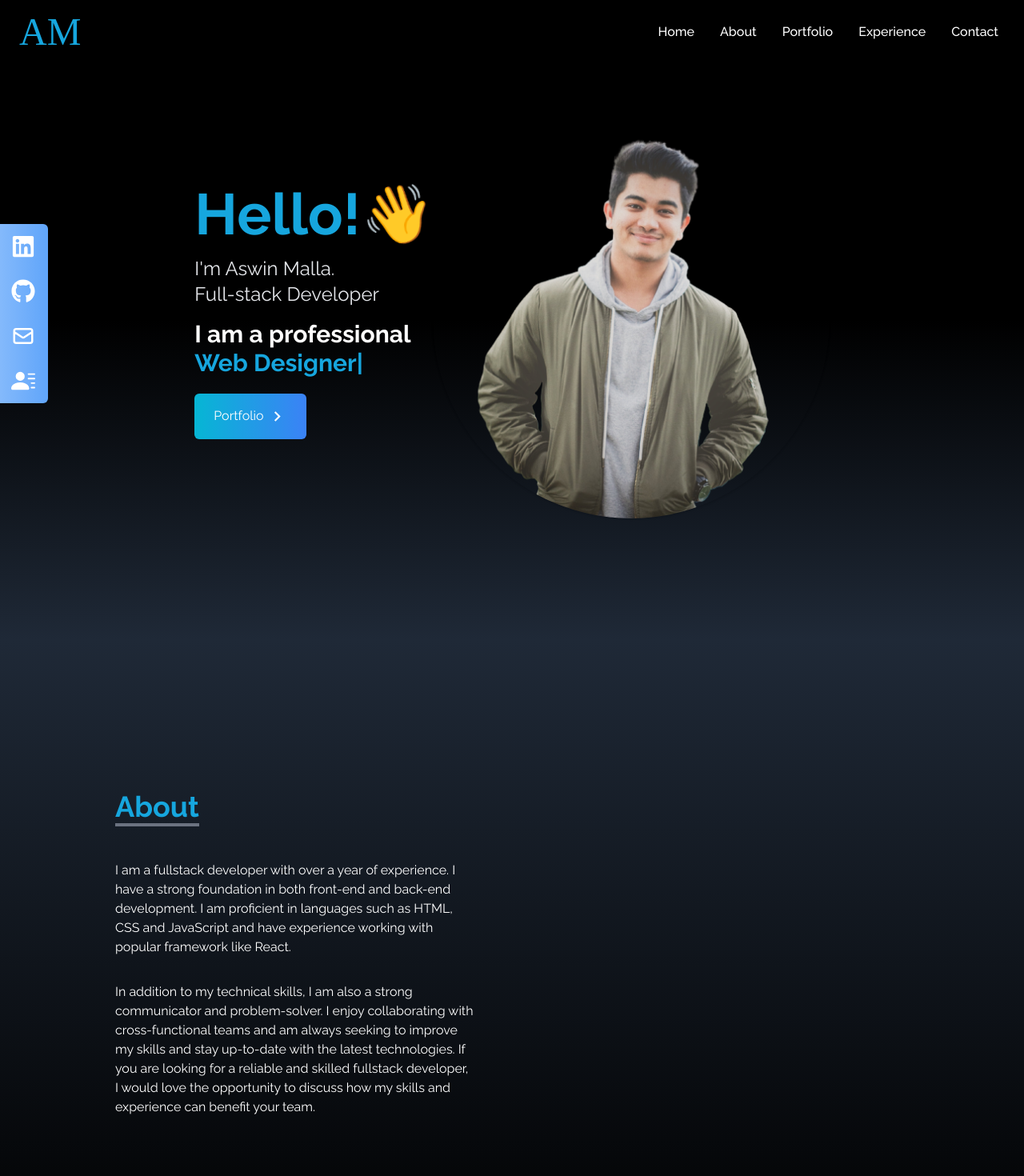
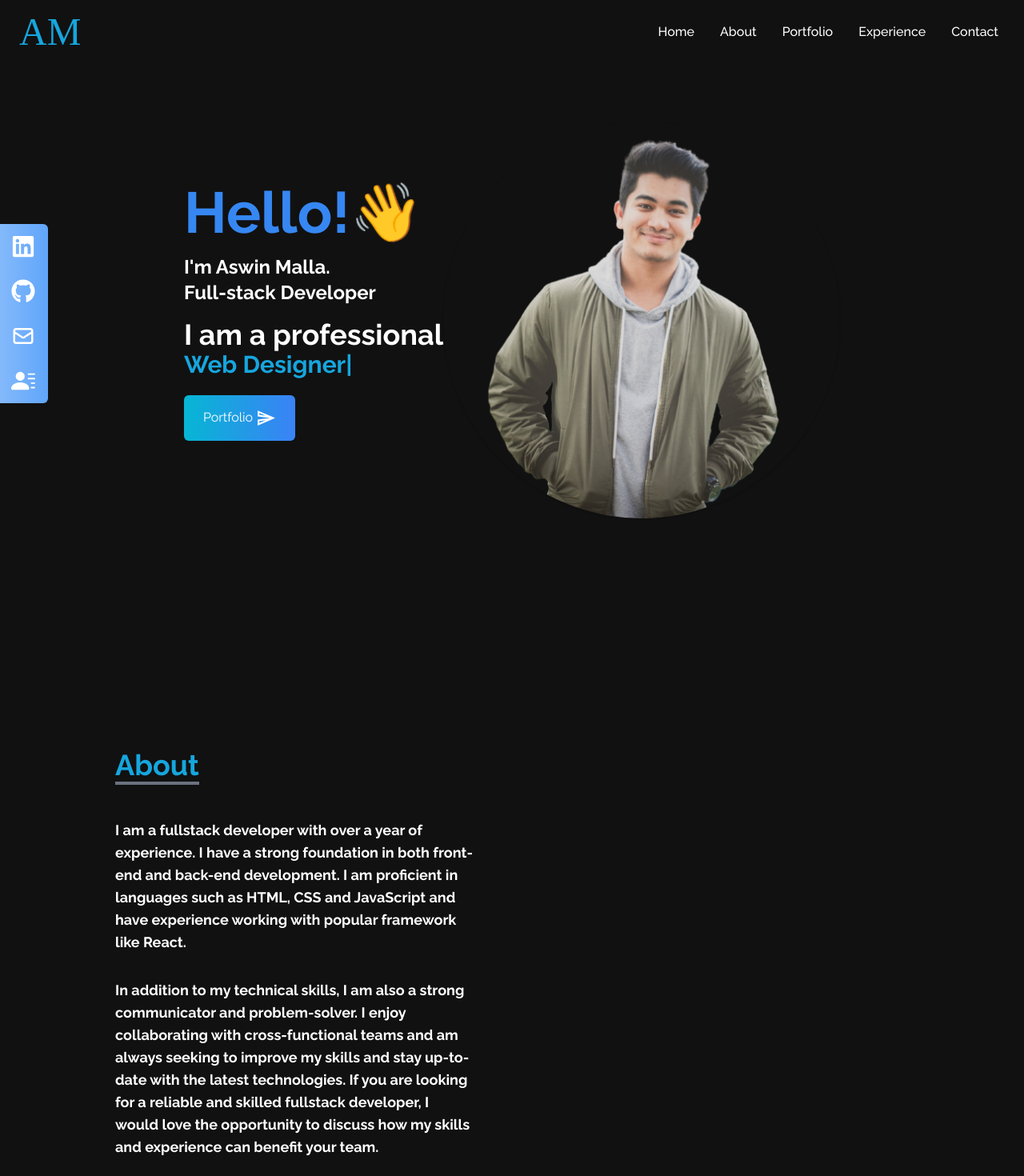
Before and after one commit to AMT98/Portfolio-Aswin, a React (Create React App) app: page / in a window 1280 px wide. Shown: the top 1470 px of the page at 80% size. Built offline with nearby package versions, Linux system fonts and the light colour scheme.

Commit message:
Add bg-color for all componenets

```diff
--- a/src/components/About.jsx
+++ b/src/components/About.jsx
@@ -4,7 +4,7 @@ const About = () => {
   return (
     <div
       name="about"
-      className="w-full h-screen bg-gradient-to-b from-gray-800 to-black text-white"
+      className="w-full h-screen bg-[#111111] text-white"
     >
       <div className="max-w-screen-lg p-4 mx-auto flex flex-col justify-center w-full h-full">
         <div className="flex flex-col justify-center h-full">
@@ -13,13 +13,13 @@ const About = () => {
               About
             </p>
           </div>
-          <p className="text-white-500 py-4 max-w-md">
+          <p className="text-white-500 font-bold text-lg py-4 max-w-md">
             I am a fullstack developer with over a year of experience. I have a
             strong foundation in both front-end and back-end development. I am
             proficient in languages such as HTML, CSS and JavaScript and have
             experience working with popular framework like React.
           </p>
-          <p className="text-white-500 py-4 max-w-md">
+          <p className="text-white-500 font-bold text-lg py-4 max-w-md">
             In addition to my technical skills, I am also a strong communicator
             and problem-solver. I enjoy collaborating with cross-functional
             teams and am always seeking to improve my skills and stay up-to-date
--- a/src/components/Contact.jsx
+++ b/src/components/Contact.jsx
@@ -4,7 +4,7 @@ const Contact = () => {
   return (
     <div
       name="contact"
-      className="w-full h-screen bg-gradient-to-b from-black to-gray-800 p-4 text-white"
+      className="w-full h-screen bg-[#111111] p-4 text-white"
     >
       <div className="flex flex-col p-4 justify-center max-w-screen-lg mx-auto h-full">
         <div className="pb-8">
--- a/src/components/Experience.jsx
+++ b/src/components/Experience.jsx
@@ -64,7 +64,7 @@ const Experience = () => {
   return (
     <div
       name="experience"
-      className="bg-gradient-to-b from-gray-800 to-black w-full h-screen"
+      className="bg-[#111111] w-full h-screen"
     >
       <div className="max-w-screen-lg mx-auto p-4 flex flex-col justify-center w-full h-full text-white">
         <div>
@@ -74,7 +74,7 @@ const Experience = () => {
           <p className="py-6">These are the technologies I've worked with</p>
         </div>
 
-        <div className="w-8/12 h-1/4 grid grid-cols-2 sm:grid-cols-4 gap-8 text-center items-center py-1 px-1 sm:px-0">
+        <div className="w-10/12 h-1/4 grid grid-cols-3 sm:grid-cols-3 gap-8 text-center items-center py-1 px-1 sm:px-0">
           {techs.map(({ id, src, title, style }) => (
             <div
               key={id}
--- a/src/components/Footer.jsx
+++ b/src/components/Footer.jsx
@@ -1,10 +1,10 @@
 import React from "react";
 const footer = () => {
   return (
-    <footer className="text-center bg-gray-900 text-white">
-      <div class="text-center p-4">
-        © 2021 Copyright:
-        <a class="text-whitehite" href="www.google.com">
+    <footer className="text-center bg-[#111229] text-white">
+      <div className="text-center p-4">
+        © 2023 Copyright:
+        <a className="text-whitehite" href="www.google.com">
           Aswin Malla
         </a>
       </div>
--- a/src/components/Home.jsx
+++ b/src/components/Home.jsx
@@ -1,5 +1,5 @@
 import React from "react";
-import { MdOutlineKeyboardArrowRight } from "react-icons/md";
+import { MdOutlineSend } from "react-icons/md";
 import { Link } from "react-scroll";
 import Typed from "react-typed";
 import HeroImage from "../assets/heroImage.png";
@@ -8,21 +8,21 @@ const Home = () => {
   return (
     <div
       name="home"
-      className="h-screen w-full bg-gradient-to-b from-black via-black to-gray-800"
+      className="h-screen w-full bg-[#111111]"
     >
       <div className="max-w-screen-lg mx-auto flex flex-col items-center justify-center h-full px-4 md:flex-row">
         <div className="flex flex-col justify-center h-full">
-          <h2 className="text-4xl sm:text-7xl font-bold text-[#16A6DE]">
+          <h2 className="text-4xl sm:text-7xl font-bold text-[#3687F2]">
             Hello!
             <span className="wave">👋</span>
           </h2>
-          <h3 className="text-gray-200 py-4 max-w-md sm:text-2xl ">
+          <h3 className="text-white font-bold py-4 max-w-md sm:text-2xl ">
             I'm Aswin Malla.
             <br></br>
             Full-stack Developer
           </h3>
-          <div className="">
-            <p className="md:text-3xl sm:text-2xl text-xl font-bold text-white">
+          <div>
+            <p className="md:text-4xl sm:text-2xl text-xl font-bold text-white">
               I am a professional
             </p>
           <Typed
@@ -42,7 +42,7 @@ const Home = () => {
             >
               Portfolio
               <span className="group-hover:rotate-90 duration-300 ">
-                <MdOutlineKeyboardArrowRight size={25} className="ml-1" />
+                <MdOutlineSend size={25} className="ml-1" />
               </span>
             </Link>
           </div>
--- a/src/components/NavBar.jsx
+++ b/src/components/NavBar.jsx
@@ -28,7 +28,7 @@ const NavBar = () => {
     },
   ];
   return (
-    <div className="flex justify-between items-center w-full h-20 px-4 text-white bg-black fixed">
+    <div className="flex justify-between items-center w-full h-20 px-4 text-white bg-[#111111] fixed">
       <div>
         <h1 className="text-5xl font-signature ml-2 text-[#16A6DE]">AM</h1>
       </div>
--- a/src/components/Portfolio.jsx
+++ b/src/components/Portfolio.jsx
@@ -37,7 +37,7 @@ const Portfolio = () => {
   return (
     <div
       name="portfolio"
-      className="bg-gradient-to-b from-black to-gray-800 w-full text-white md:h-screen"
+      className="bg-[#111111] w-full text-white md:h-screen"
     >
       <div className="max-w-screen-lg p-4 mx-auto flex flex-col justify-center w-full h-full">
         <div className="pb-8">
```
